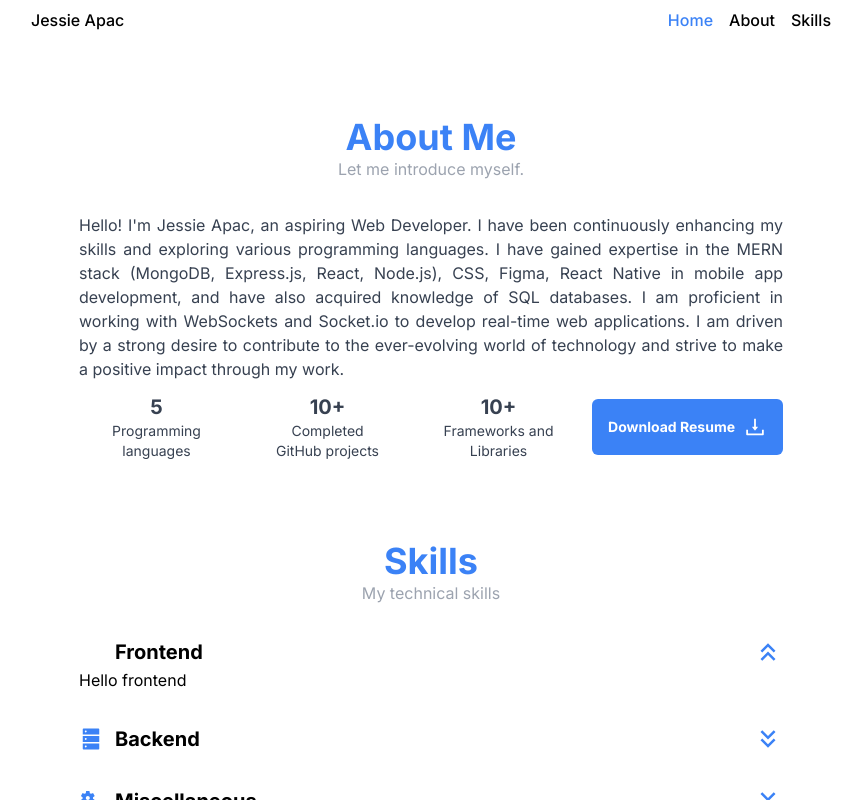
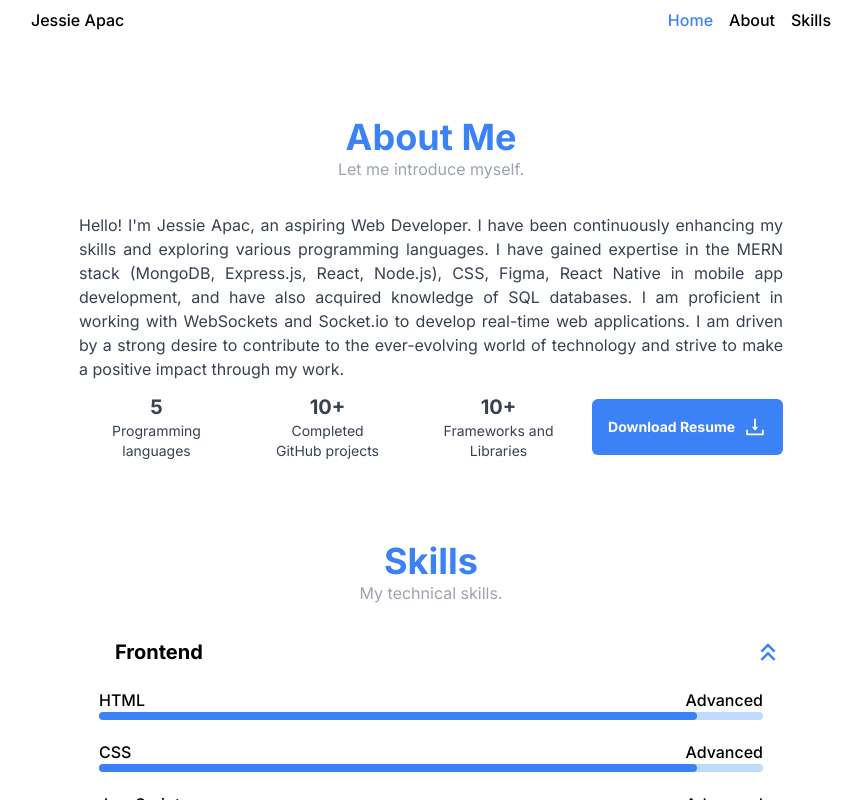
Before and after one commit to BigsizeJ/my-portfolio-website, a React (Vite) app: page / in a window 1280 px wide. Both pictures are taken after a click on the icon 977 px from the left and 1155 px from the top of the page. Shown: the part 503-1303 px from the top of the page, without its empty margins (209-1071 px from the left). Built offline with nearby package versions, Linux system fonts and the light colour scheme; some icons are missing.

Commit message:
finished skills section

```diff
--- /dev/null
+++ b/src/components/Skill.tsx
@@ -0,0 +1,44 @@
+import React from "react";
+
+interface Props {
+  skill: {
+    label: string;
+    percent: string;
+  };
+}
+
+const PercentToWord = ({ percent }: { percent: string }) => {
+  const intPercent = parseInt(percent);
+  let percentWord = "";
+  if (intPercent >= 0 && intPercent <= 20) {
+    percentWord = "Fundamental Awareness";
+  } else if (intPercent >= 25 && intPercent <= 50) {
+    percentWord = "Novice";
+  } else if (intPercent >= 50 && intPercent <= 75) {
+    percentWord = "Intermediate";
+  } else if (intPercent >= 75 && intPercent <= 95) {
+    percentWord = "Advanced";
+  } else if (intPercent >= 100) {
+    percentWord = "Expert";
+  }
+  return <p>{percentWord}</p>;
+};
+
+const Skill = ({ skill }: Props) => {
+  return (
+    <div className="w-full">
+      <div className="flex justify-between font-[500]">
+        <p>{skill.label}</p>
+        <PercentToWord percent={skill.percent} />
+      </div>
+      <div className="w-full h-2 bg-blue-200 rounded-full relative">
+        <span
+          className=" bg-blue-500 h-2 absolute rounded-full"
+          style={{ width: `${skill.percent}%` }}
+        ></span>
+      </div>
+    </div>
+  );
+};
+
+export default Skill;
--- a/src/components/Skills.tsx
+++ b/src/components/Skills.tsx
@@ -5,6 +5,8 @@ import {
   MdMiscellaneousServices,
 } from "react-icons/md";
 import { AiFillDatabase } from "react-icons/ai";
+import { skills } from "./skillset";
+import Skill from "./Skill";
 
 enum DropdownType {
   FRONTEND = "frontend",
@@ -58,7 +60,7 @@ const Skills = () => {
       <h1 className="text-xl md:text-2xl lg:text-4xl font-semibold text-blue-500">
         Skills
       </h1>
-      <p className="text-gray-400">My technical skills</p>
+      <p className="text-gray-400">My technical skills.</p>
       <div className="flex flex-col w-full xl:w-[55vw] mt-8">
         <section className="w-full">
           <div className="w-full flex justify-between items-center">
@@ -75,7 +77,14 @@ const Skills = () => {
               onClick={() => handleDropdownClick(DropdownType.FRONTEND)}
             />
           </div>
-          {dropdown.frontend && <h1>Hello frontend</h1>}
+
+          {dropdown.frontend && (
+            <div className="p-5 w-full flex flex-col gap-y-5">
+              {skills.frontend.map((skill) => (
+                <Skill skill={skill} />
+              ))}
+            </div>
+          )}
         </section>
         <section className="w-full mt-8">
           <div className="w-full flex justify-between items-center">
@@ -92,7 +101,13 @@ const Skills = () => {
               onClick={() => handleDropdownClick(DropdownType.BACKEND)}
             />
           </div>
-          {dropdown.backend && <h1>Hello backend</h1>}
+          {dropdown.backend && (
+            <div className="p-5 w-full flex flex-col gap-y-5">
+              {skills.backend.map((skill) => (
+                <Skill skill={skill} />
+              ))}
+            </div>
+          )}
         </section>
         <section className="w-full mt-8">
           <div className="w-full flex justify-between items-center">
@@ -109,7 +124,13 @@ const Skills = () => {
               onClick={() => handleDropdownClick(DropdownType.MISCELLANEOUS)}
             />
           </div>
-          {dropdown.miscellaneous && <h1>Hello miscellaneous</h1>}
+          {dropdown.miscellaneous && (
+            <div className="p-5 w-full flex flex-col gap-y-5">
+              {skills.miscellaneous.map((skill) => (
+                <Skill skill={skill} />
+              ))}
+            </div>
+          )}
         </section>
       </div>
     </section>
--- /dev/null
+++ b/src/components/skillset.tsx
@@ -0,0 +1,76 @@
+export const skills = {
+  frontend: [
+    {
+      label: "HTML",
+      percent: "90",
+    },
+    {
+      label: "CSS",
+      percent: "90",
+    },
+    {
+      label: "JavaScript",
+      percent: "90",
+    },
+    {
+      label: "TypeScript",
+      percent: "80",
+    },
+    {
+      label: "ReactJS",
+      percent: "80",
+    },
+    {
+      label: "Tailwind CSS",
+      percent: "80",
+    },
+  ],
+  backend: [
+    {
+      label: "NodeJS",
+      percent: "80",
+    },
+    {
+      label: "Python",
+      percent: "50",
+    },
+    {
+      label: "Java",
+      percent: "60",
+    },
+    {
+      label: "ExpressJS",
+      percent: "80",
+    },
+    {
+      label: "MongoDB",
+      percent: "90",
+    },
+    {
+      label: "MySQL",
+      percent: "70",
+    },
+    {
+      label: "Socket.io",
+      percent: "60",
+    },
+  ],
+  miscellaneous: [
+    {
+      label: "Git",
+      percent: "60",
+    },
+    {
+      label: "Bash",
+      percent: "70",
+    },
+    { label: "Vite", percent: "90" },
+    { label: "Webpack", percent: "60" },
+    { label: "NPM", percent: "90" },
+    { label: "API Integration", percent: "90" },
+    {
+      label: "RESTful API",
+      percent: "80",
+    },
+  ],
+};
```
